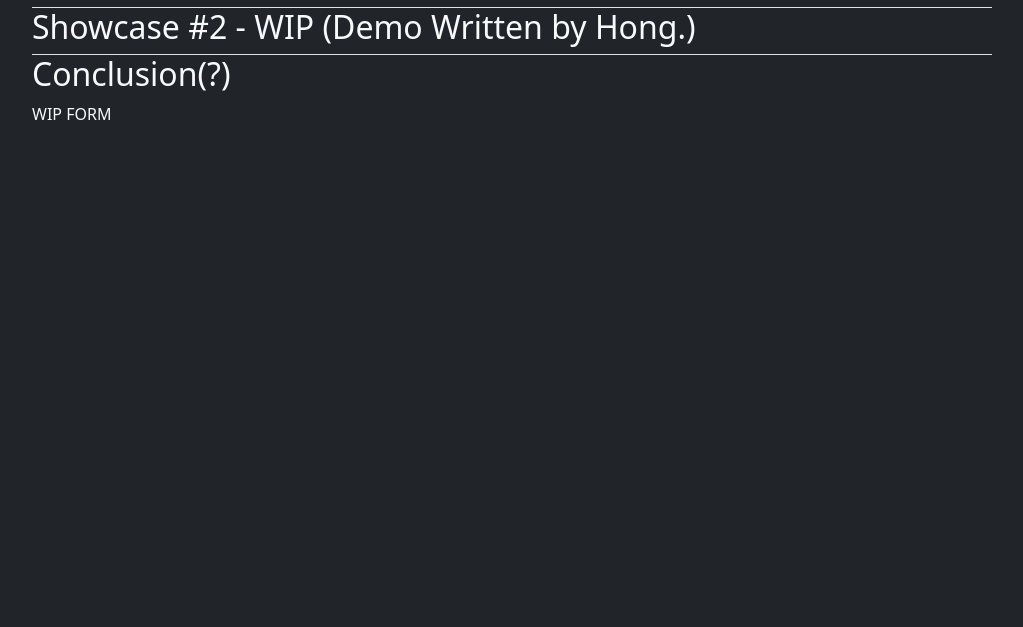
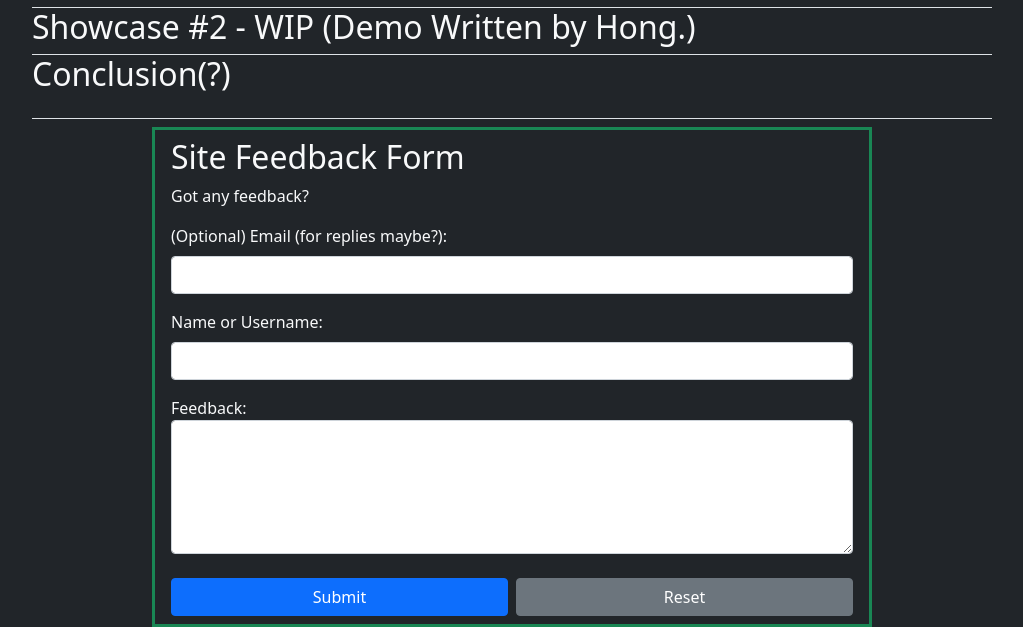
Before and after one commit to WTPSU/CS-Privacy-Aware-Project, a plain HTML site: page index.html in a window 1280 px wide. Shown: the part 4009-4636 px from the top of the page, without its empty margins (128-1151 px from the left). Before the commit the page ends 4135 px from the top, so only its background shows below. Drawn offline with nearby package versions, Linux system fonts and the light colour scheme.

Commit message:
Added feedback form hopefully it works?

```diff
--- a/index.html
+++ b/index.html
@@ -252,12 +252,51 @@
       </section>
 
       <!-- showcase 2 section -->
-      <section class="border-top" id="conclusion">
+      <section class="border-top border-bottom pb-3" id="conclusion">
         <h2>Conclusion(?)</h2>
       </section>
 
       <!-- Form -->
-      <form id="feedback">WIP FORM</form>
+      <form
+        class="border border-3 border-success px-3 py-2 mt-2 mx-auto"
+        id="feedback"
+      >
+        <h2>Site Feedback Form</h2>
+        <p>Got any feedback?</p>
+
+        <div class="mb-3 form-group">
+          <label for="email" class="form-label"
+            >(Optional) Email (for replies maybe?):</label
+          >
+          <input type="email" class="form-control" id="email" />
+        </div>
+
+        <div class="mb-3 form-group">
+          <label for="name" class="form-label">Name or Username:</label>
+          <input required type="text" class="form-control" id="name" />
+        </div>
+
+        <div class="mb-3 form-group pb-2">
+          <label for="feedbacktext">Feedback:</label>
+          <textarea
+            required
+            class="form-control"
+            id="feedbacktext"
+            rows="5"
+          ></textarea>
+        </div>
+
+        <div class="d-flex justify-content-center gap-2">
+          <button
+            type="submit"
+            id="formSubmitButton"
+            class="btn btn-primary w-50"
+          >
+            Submit
+          </button>
+          <button type="reset" class="btn btn-secondary w-50">Reset</button>
+        </div>
+      </form>
     </main>
   </body>
 </html>
--- a/styles.css
+++ b/styles.css
@@ -1,3 +1,4 @@
+/* Boostrap is also used FYI */
 main {
   width: 100%;
 }
@@ -8,8 +9,16 @@ img {
   margin-bottom: 10px;
   display: block;
 }
+
+form {
+  width: 100%;
+}
+
 @media (min-width: 767.98px) {
   main {
     width: 75%;
   }
+  form {
+    width: 75%;
+  }
 }
--- a/website code.js
+++ b/website code.js
@@ -3,3 +3,26 @@ const tooltipTriggerList = document.querySelectorAll(
   '[data-bs-toggle="tooltip"]'
 );
 tooltipTriggerList.forEach((el) => new bootstrap.Tooltip(el));
+
+//feedback forms
+let form = document.querySelector("#feedback");
+
+form.addEventListener("submit", (e) => {
+  const form = document.querySelector("#feedback");
+  const email = form.querySelector("#email");
+  const name = form.querySelector("#name");
+  const feedback = form.querySelector("#feedbacktext");
+
+  console.log(email.value, name.value, feedback.value);
+
+  const webhookURL =
+    "https://discord.com/api/webhooks/1379688580699521175/NeAH5oqHPAN2uTbD2tdLydE90PRsLh4GYtAeEta50CSyKVWqAmwpiVgzacNqOr_yYHBI";
+  fetch(webhookURL, {
+    method: "POST",
+    headers: { "Content-Type": "application/json" },
+    body: JSON.stringify({ content: `TEST FEEDBACK: ${feedback}` }),
+  })
+    .then(() => alert("Feedback sent!"))
+    .catch((err) => alert("Error sending feedback."));
+});
+//
```
